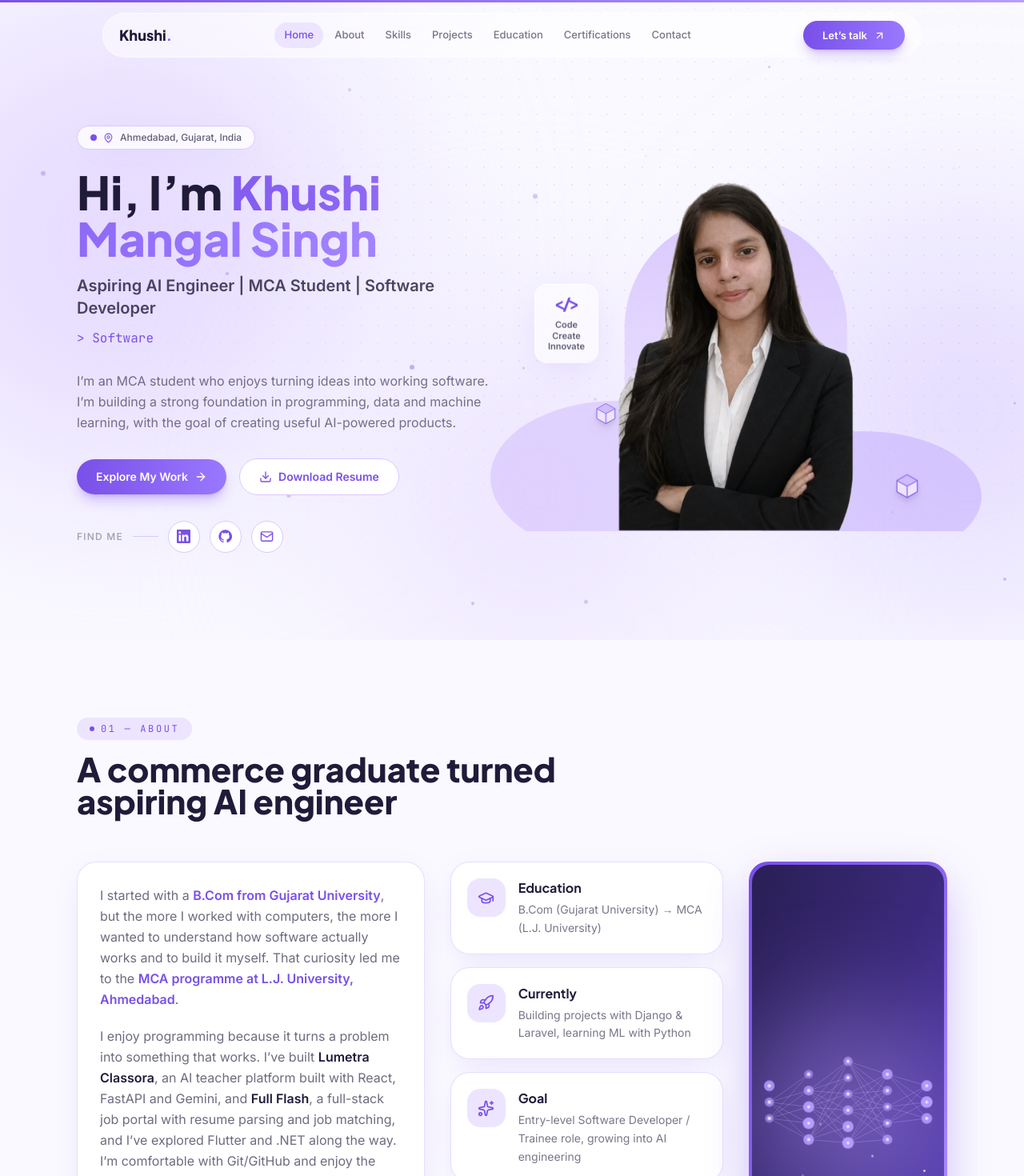
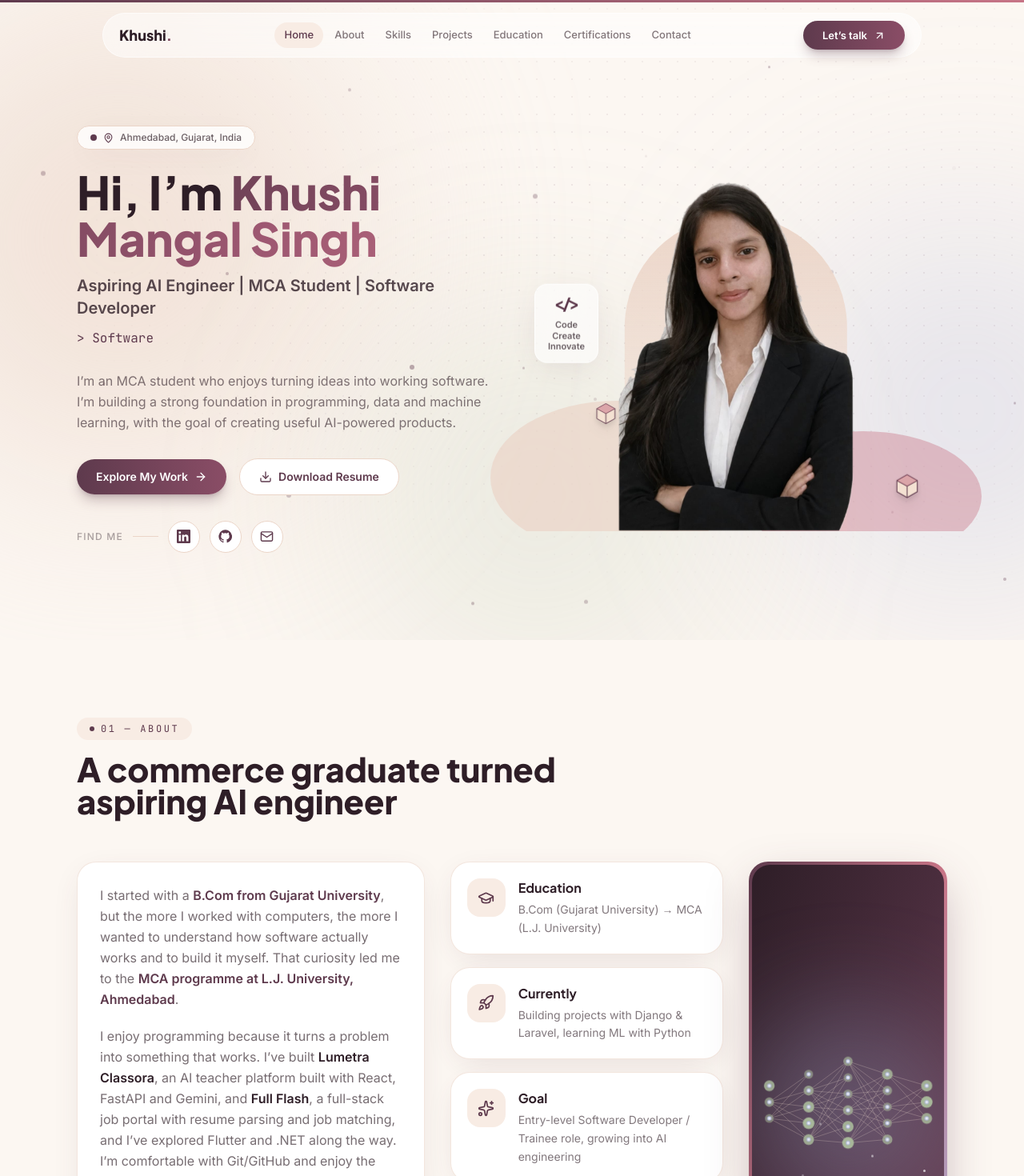
Before and after one commit to khuc-choudhary/Portfolio, a React (Vite) app: page / in a window 1280 px wide. Shown: the top 1470 px of the page at 80% size. Built offline with nearby package versions, Linux system fonts and the light colour scheme.

Commit message:
New plum and rosewood color theme

```diff
--- a/src/components/About.jsx
+++ b/src/components/About.jsx
@@ -27,16 +27,16 @@ function NeuralBrain() {
   }, [])
 
   return (
-    <div className="relative h-full min-h-[22rem] overflow-hidden rounded-3xl bg-gradient-to-br from-primary via-[#8b66f0] to-lavender p-1 shadow-glow">
-      <div className="relative grid h-full place-items-center overflow-hidden rounded-[1.4rem] bg-gradient-to-br from-[#2a1f55] via-[#3b2a7c] to-[#5a3fc0]">
-        <div className="absolute left-1/2 top-1/2 h-64 w-64 -translate-x-1/2 -translate-y-1/2 rounded-full bg-lavender/40 blur-3xl" />
+    <div className="relative h-full min-h-[22rem] overflow-hidden rounded-3xl bg-gradient-to-br from-primary via-lavender to-periwinkle p-1 shadow-glow">
+      <div className="relative grid h-full place-items-center overflow-hidden rounded-[1.4rem] bg-gradient-to-br from-[#2E1E27] via-[#4A2D3D] to-[#6E4359]">
+        <div className="absolute left-1/2 top-1/2 h-64 w-64 -translate-x-1/2 -translate-y-1/2 rounded-full bg-periwinkle/30 blur-3xl" />
         <svg viewBox="0 0 400 260" className="relative w-full" role="img" aria-label="Illustration of a glowing neural network">
           <defs>
-            <radialGradient id="nodeGlow"><stop offset="0%" stopColor="#fff" /><stop offset="100%" stopColor="#B69CFF" /></radialGradient>
+            <radialGradient id="nodeGlow"><stop offset="0%" stopColor="#fff" /><stop offset="100%" stopColor="#A7B0D6" /></radialGradient>
           </defs>
           {edges.map(([a, b], i) => (
             <motion.line
-              key={i} x1={a.x} y1={a.y} x2={b.x} y2={b.y} stroke="#D9C8FF" strokeWidth="1"
+              key={i} x1={a.x} y1={a.y} x2={b.x} y2={b.y} stroke="#F4E1D2" strokeWidth="1"
               initial={{ pathLength: 0, opacity: 0 }}
               whileInView={{ pathLength: 1, opacity: 0.4 }}
               viewport={{ once: true }}
@@ -45,7 +45,7 @@ function NeuralBrain() {
           ))}
           {nodes.map((n, i) => (
             <g key={i}>
-              <circle cx={n.x} cy={n.y} r="9" fill="#B69CFF" opacity=".25" className="animate-pulse-node" style={{ transformOrigin: `${n.x}px ${n.y}px`, animationDelay: `${(i % 7) * 0.4}s` }} />
+              <circle cx={n.x} cy={n.y} r="9" fill="#A8B89A" opacity=".3" className="animate-pulse-node" style={{ transformOrigin: `${n.x}px ${n.y}px`, animationDelay: `${(i % 7) * 0.4}s` }} />
               <circle cx={n.x} cy={n.y} r="4.5" fill="url(#nodeGlow)" />
             </g>
           ))}
--- a/src/components/Background.jsx
+++ b/src/components/Background.jsx
@@ -35,8 +35,8 @@ export default function Background() {
       <motion.div className="fixed inset-x-0 top-0 z-[60] h-[3px] origin-left bg-gradient-to-r from-primary to-lavender" style={{ scaleX: progress }} />
       <div className="pointer-events-none fixed inset-0 -z-10 overflow-hidden">
         <motion.div style={{ y: blobY1 }} className="absolute -left-40 top-0 h-[34rem] w-[34rem] animate-drift rounded-full bg-lav-soft/60 blur-[120px]" />
-        <motion.div style={{ y: blobY2 }} className="absolute -right-40 top-1/3 h-[30rem] w-[30rem] animate-drift rounded-full bg-lavender/30 blur-[120px] [animation-delay:-8s]" />
-        <div className="absolute bottom-0 left-1/3 h-[26rem] w-[26rem] animate-drift rounded-full bg-lav-light blur-[110px] [animation-delay:-4s]" />
+        <motion.div style={{ y: blobY2 }} className="absolute -right-40 top-1/3 h-[30rem] w-[30rem] animate-drift rounded-full bg-periwinkle/25 blur-[120px] [animation-delay:-8s]" />
+        <div className="absolute bottom-0 left-1/3 h-[26rem] w-[26rem] animate-drift rounded-full bg-sage/20 blur-[110px] [animation-delay:-4s]" />
         {particles.map((p, i) => (
           <span
             key={i}
--- a/src/components/Hero.jsx
+++ b/src/components/Hero.jsx
@@ -31,21 +31,21 @@ function useTyping(phrases) {
 // Isometric 3D cube drawn in SVG
 const Cube = ({ size = 44 }) => (
   <svg width={size} height={size} viewBox="0 0 48 48" aria-hidden="true">
-    <path d="M24 4 42 14v20L24 44 6 34V14Z" fill="#EDE5FF" stroke="#7950E8" strokeWidth="1.5" strokeLinejoin="round" />
-    <path d="M24 24 6 14M24 24l18-10M24 24v20" stroke="#7950E8" strokeWidth="1.5" />
-    <path d="M24 24 6 14 24 4l18 10Z" fill="#B69CFF" opacity=".55" />
+    <path d="M24 4 42 14v20L24 44 6 34V14Z" fill="#F4E1D2" stroke="#5E3A4D" strokeWidth="1.5" strokeLinejoin="round" />
+    <path d="M24 24 6 14M24 24l18-10M24 24v20" stroke="#5E3A4D" strokeWidth="1.5" />
+    <path d="M24 24 6 14 24 4l18 10Z" fill="#C77486" opacity=".55" />
   </svg>
 )
 
 // Little neural-net motif
 const Net = () => (
   <svg width="74" height="60" viewBox="0 0 74 60" aria-hidden="true">
-    <g stroke="#B69CFF" strokeWidth="1.2">
+    <g stroke="#A8B89A" strokeWidth="1.2">
       {[8, 30, 52].map((y1) => [14, 30, 46].map((y2) => <line key={`${y1}-${y2}`} x1="10" y1={y1} x2="37" y2={y2} />))}
       {[14, 30, 46].map((y1) => [10, 30, 50].map((y2) => <line key={`b${y1}-${y2}`} x1="37" y1={y1} x2="64" y2={y2} />))}
     </g>
     {[[10, 8], [10, 30], [10, 52], [37, 14], [37, 30], [37, 46], [64, 10], [64, 30], [64, 50]].map(([x, y], k) => (
-      <circle key={k} cx={x} cy={y} r="4" fill={k % 2 ? '#B69CFF' : '#7950E8'} />
+      <circle key={k} cx={x} cy={y} r="4" fill={k % 2 ? '#C77486' : '#5E3A4D'} />
     ))}
   </svg>
 )
--- a/src/components/Loader.jsx
+++ b/src/components/Loader.jsx
@@ -22,9 +22,9 @@ export default function Loader() {
         >
           <div className="relative grid h-28 w-28 place-items-center">
             <svg className="absolute inset-0 -rotate-90" viewBox="0 0 100 100">
-              <circle cx="50" cy="50" r="46" fill="none" stroke="#EDE5FF" strokeWidth="3" />
+              <circle cx="50" cy="50" r="46" fill="none" stroke="#F4E1D2" strokeWidth="3" />
               <motion.circle
-                cx="50" cy="50" r="46" fill="none" stroke="#7950E8" strokeWidth="3" strokeLinecap="round"
+                cx="50" cy="50" r="46" fill="none" stroke="#5E3A4D" strokeWidth="3" strokeLinecap="round"
                 initial={{ pathLength: 0 }} animate={{ pathLength: 1 }} transition={{ duration: 1, ease: 'easeInOut' }}
               />
             </svg>
--- a/src/components/Projects.jsx
+++ b/src/components/Projects.jsx
@@ -24,7 +24,7 @@ export default function Projects() {
                 <div className="relative aspect-[16/9] overflow-hidden bg-gradient-to-br from-lav-light via-lav-soft to-lavender">
                   <div className="absolute inset-0 transition duration-700 group-hover:scale-110">
                     <div className="absolute inset-0 bg-[radial-gradient(circle_at_75%_20%,rgba(255,255,255,.75),transparent_55%)]" />
-                    <div className="absolute inset-0 bg-[linear-gradient(rgba(121,80,232,.10)_1px,transparent_1px),linear-gradient(90deg,rgba(121,80,232,.10)_1px,transparent_1px)] bg-[size:28px_28px]" />
+                    <div className="absolute inset-0 bg-[linear-gradient(rgba(94,58,77,.08)_1px,transparent_1px),linear-gradient(90deg,rgba(94,58,77,.08)_1px,transparent_1px)] bg-[size:28px_28px]" />
                     <div className="absolute -bottom-10 -left-10 h-40 w-40 rounded-full bg-primary/25 blur-2xl" />
                     <div className="absolute left-1/2 top-1/2 h-24 w-24 -translate-x-1/2 -translate-y-1/2 rounded-3xl bg-white/50 blur-sm" />
                     <span className="absolute left-1/2 top-1/2 grid h-20 w-20 -translate-x-1/2 -translate-y-1/2 place-items-center rounded-3xl bg-white text-primary shadow-glow">
--- a/src/index.css
+++ b/src/index.css
@@ -5,11 +5,11 @@
 html { scroll-behavior: smooth; }
 body { @apply bg-canvas text-ink font-sans antialiased; overflow-x: hidden; }
 section[id] { scroll-margin-top: 6rem; }
-::selection { background: rgba(121, 80, 232, 0.3); color: #211B3A; }
+::selection { background: rgba(199, 116, 134, 0.3); color: #2E1E27; }
 
 @layer components {
   .gradient-text {
-    @apply bg-gradient-to-r from-primary via-[#9a78ff] to-lavender bg-clip-text text-transparent;
+    @apply bg-gradient-to-r from-primary via-[#9B5670] to-lavender bg-clip-text text-transparent;
     background-size: 200% auto;
   }
   .glass { @apply border border-white/70 bg-white/60 backdrop-blur-xl; }
@@ -17,7 +17,7 @@ section[id] { scroll-margin-top: 6rem; }
     @apply rounded-3xl border border-lav-soft/60 bg-white shadow-soft transition duration-300;
   }
   .btn-primary {
-    @apply inline-flex items-center justify-center gap-2 rounded-full bg-gradient-to-r from-primary to-[#9a78ff] px-6 py-3 text-sm font-semibold text-white shadow-lg shadow-primary/30 transition duration-300 hover:shadow-glow hover:brightness-110 focus-visible:outline focus-visible:outline-2 focus-visible:outline-offset-2 focus-visible:outline-primary;
+    @apply inline-flex items-center justify-center gap-2 rounded-full bg-gradient-to-r from-primary to-[#8A4D66] px-6 py-3 text-sm font-semibold text-white shadow-lg shadow-primary/30 transition duration-300 hover:shadow-glow hover:brightness-110 focus-visible:outline focus-visible:outline-2 focus-visible:outline-offset-2 focus-visible:outline-primary;
   }
   .btn-ghost {
     @apply inline-flex items-center justify-center gap-2 rounded-full border border-lav-soft bg-white px-6 py-3 text-sm font-semibold text-primary transition duration-300 hover:border-primary/50 hover:bg-lav-light focus-visible:outline focus-visible:outline-2 focus-visible:outline-offset-2 focus-visible:outline-primary;
@@ -27,7 +27,7 @@ section[id] { scroll-margin-top: 6rem; }
 
 /* soft dotted texture used behind sections */
 .dots-bg {
-  background-image: radial-gradient(rgba(121, 80, 232, 0.14) 1px, transparent 1px);
+  background-image: radial-gradient(rgba(94, 58, 77, 0.12) 1px, transparent 1px);
   background-size: 22px 22px;
 }
 
--- a/tailwind.config.js
+++ b/tailwind.config.js
@@ -4,12 +4,16 @@ export default {
   theme: {
     extend: {
       colors: {
-        primary: '#7950E8',
-        lavender: '#B69CFF',
-        'lav-light': '#EDE5FF',
-        'lav-soft': '#D9C8FF',
-        canvas: '#FAF9FF',
-        ink: '#211B3A',
+        // Palette: Plum Velvet · Rosewood · Vanilla Cream · Sage Leaf · Lavender Sky
+        primary: '#5E3A4D',     // Plum Velvet
+        lavender: '#C77486',    // Rosewood (kept old token name so all components follow)
+        'lav-light': '#F8ECE4', // light Vanilla Cream tint
+        'lav-soft': '#EBD5C8',  // deeper Vanilla Cream for borders
+        canvas: '#FCF7F2',      // page background
+        ink: '#2E1E27',         // text
+        cream: '#F4E1D2',       // Vanilla Cream
+        sage: '#A8B89A',        // Sage Leaf
+        periwinkle: '#A7B0D6',  // Lavender Sky
       },
       fontFamily: {
         sans: ['Inter', 'system-ui', 'sans-serif'],
@@ -17,8 +21,8 @@ export default {
         mono: ['"JetBrains Mono"', 'ui-monospace', 'monospace'],
       },
       boxShadow: {
-        soft: '0 10px 40px -12px rgba(121, 80, 232, 0.18)',
-        glow: '0 20px 60px -10px rgba(121, 80, 232, 0.45)',
+        soft: '0 10px 40px -12px rgba(94, 58, 77, 0.16)',
+        glow: '0 20px 60px -10px rgba(94, 58, 77, 0.38)',
       },
       keyframes: {
         float: { '0%,100%': { transform: 'translateY(0)' }, '50%': { transform: 'translateY(-12px)' } },
```
Also changed, not shown: index.html (+1 -1 lines).
